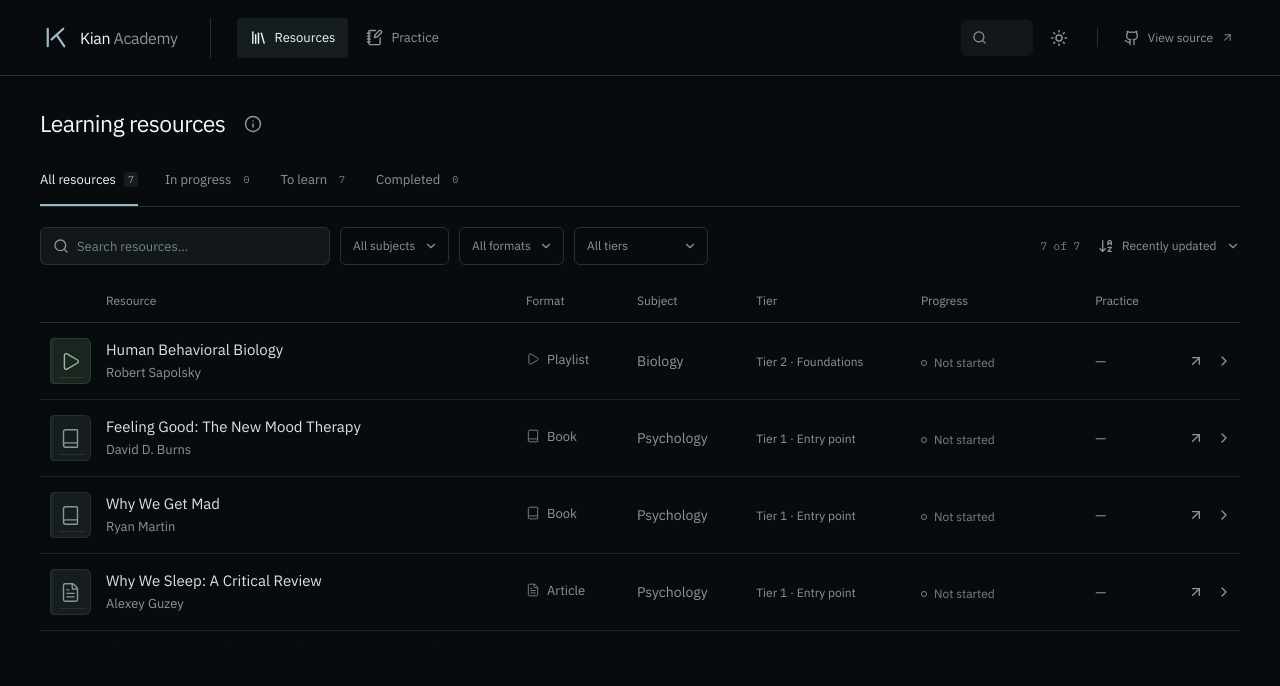
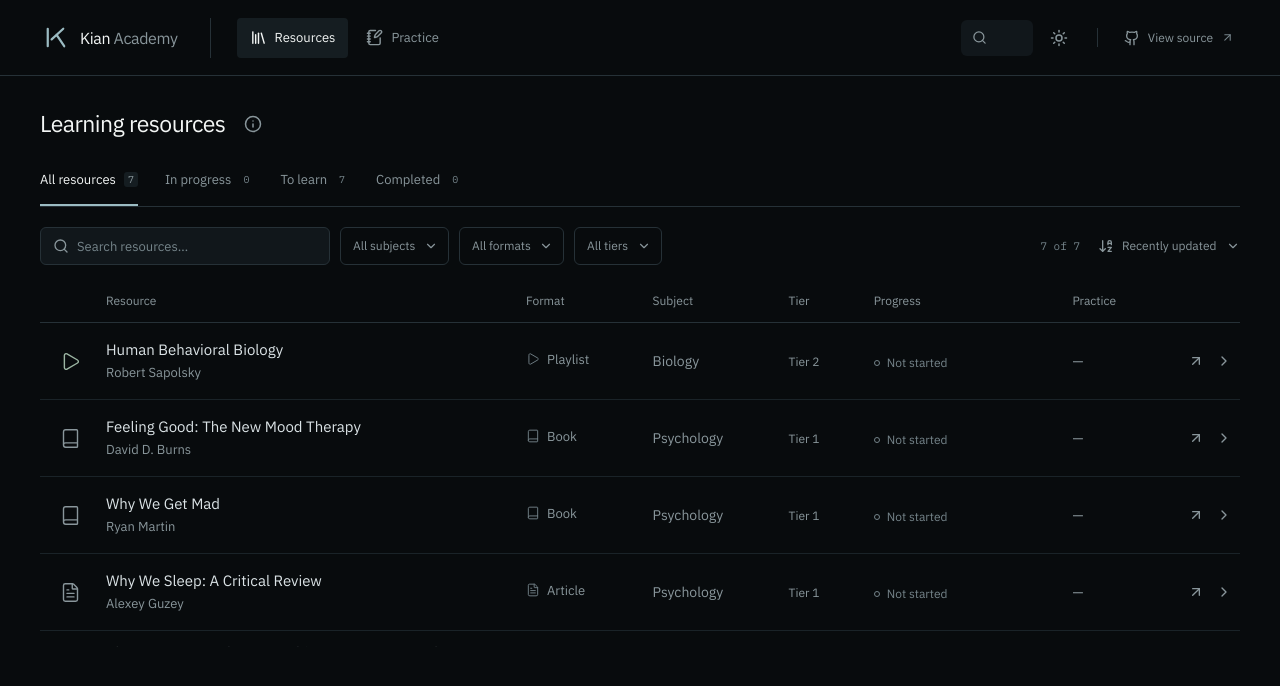
Before and after one commit to KianBahasadri/kian-academy, a React (Vite) app: page / in a window 1280 px wide. Shown: the top 686 px of the page. Built offline with nearby package versions, Linux system fonts and the light colour scheme.

Commit message:
Reduce visual noise in resource tables

```diff
--- a/src/App.tsx
+++ b/src/App.tsx
@@ -107,7 +107,7 @@ export default function App() {
       <div className="toolbar"><div className="search-field"><Search size={16} /><input ref={searchRef} type="search" aria-label={isResources ? 'Search resources' : 'Search practice'} placeholder={isResources ? 'Search resources…' : 'Search published work…'} value={filters.search} onChange={event => updateFilters({ search: event.target.value })} />{filters.search && <button type="button" className="clear-search" aria-label="Clear search" onClick={() => { updateFilters({ search: '' }); searchRef.current?.focus(); }}><X size={13} /></button>}</div>
         <Select label="Filter by subject" value={filters.subject} onChange={subject => updateFilters({ subject })}><option value="all">All subjects</option>{subjectOptions.map(subject => <option key={subject}>{subject}</option>)}</Select>
         <Select label="Filter by format" value={filters.format} onChange={format => updateFilters({ format })}><option value="all">All formats</option>{(isResources ? resourceFormats : practiceFormats).map(format => <option key={format}>{format}</option>)}</Select>
-        {isResources && <Select label="Filter by tier" value={filters.tier} onChange={tier => updateFilters({ tier })} className="tier-filter"><option value="all">All tiers</option>{resourceTiers.map(tier => <option key={tier.value} value={tier.value}>{tier.value} · {tier.name}</option>)}</Select>}
+        {isResources && <Select label="Filter by tier" value={filters.tier} onChange={tier => updateFilters({ tier })} className="tier-filter"><option value="all">All tiers</option>{resourceTiers.map(tier => <option key={tier.value} value={tier.value}>Tier {tier.value}</option>)}</Select>}
         {!isResources && library.practice.length > 0 && <Select label="Filter by resource" value={filters.resource} onChange={resource => updateFilters({ resource })} className="resource-filter"><option value="all">All resources</option><option value="independent">Independent practice</option>{library.resources.map(resource => <option value={resource.id} key={resource.id}>{resource.title}</option>)}</Select>}
         {hasFilters && <button type="button" className="button quiet small-button reset-filters" onClick={clearFilters}><X size={13} />Clear</button>}
         <div className="toolbar-end"><span className="result-count" aria-live="polite">{visible.length} of {collection.length}</span><span className="sort-control"><ArrowDownAZ size={16} /><Select label="Sort collection" value={filters.sort} onChange={sort => updateFilters({ sort })}><option value="recent">Recently updated</option><option value="title">Title, A–Z</option>{isResources && <><option value="tier">Tier, 1–5</option><option value="progress">Progress</option></>}</Select></span></div>
--- a/src/components/CollectionInfo.tsx
+++ b/src/components/CollectionInfo.tsx
@@ -13,7 +13,7 @@ export function CollectionInfo({ collection, onClose }: { collection: 'resources
         <p>To learn means not started, In progress shows ongoing learning, and Completed means finished. Progress and notes reflect Kian’s published updates.</p>
         <h3>Resource tiers</h3>
         <p>Tiers describe the intended audience and assumed knowledge, independently of learning progress.</p>
-        <dl className="tier-legend">{resourceTiers.map(tier => <div key={tier.value}><dt>Tier {tier.value} · {tier.name}</dt><dd>{tier.description}</dd></div>)}</dl>
+        <dl className="tier-legend">{resourceTiers.map(tier => <div key={tier.value}><dt>Tier {tier.value}</dt><dd>{tier.description}</dd></div>)}</dl>
       </> : <>
         <p>Kian’s own essays, videos, projects, and notes, created while learning.</p>
         <h3>Browsing</h3>
--- a/src/components/ui.tsx
+++ b/src/components/ui.tsx
@@ -2,7 +2,6 @@ import { useEffect, useId, useRef } from 'react';
 import type { ReactNode } from 'react';
 import { Book, BookOpen, Check, ChevronDown, Code2, FileText, GraduationCap, Link2, NotebookPen, Play, Video, X } from 'lucide-react';
 import type { LucideIcon } from 'lucide-react';
-import { resourceTiers } from '../model';
 import type { ResourceTier } from '../model';
 
 const formatIcons: Record<string, LucideIcon> = {
@@ -26,7 +25,7 @@ export function Status({ value }: { value: string }) {
 }
 
 export function Tier({ value }: { value: ResourceTier }) {
-  return <span className="tier-label">Tier {value} · {resourceTiers[value - 1].name}</span>;
+  return <span className="tier-label">Tier {value}</span>;
 }
 
 export function Select({ label, value, onChange, children, className = '' }: { label: string; value: string; onChange: (value: string) => void; children: ReactNode; className?: string }) {
--- a/src/model.ts
+++ b/src/model.ts
@@ -1,11 +1,11 @@
 export const resourceFormats = ['Playlist', 'Course', 'Book', 'Textbook', 'Article', 'Other'] as const;
 export const practiceFormats = ['Essay', 'Video', 'Project', 'Notes', 'Other'] as const;
 export const resourceTiers = [
-  { value: 1, name: 'Entry point', description: 'Made for a general reader. No prior study, no university background, and a manageable scope for independent learning.' },
-  { value: 2, name: 'Foundations', description: 'Builds on entry-level familiarity with the topic.' },
-  { value: 3, name: 'Intermediate', description: 'Assumes established foundations and broader relevant reading.' },
-  { value: 4, name: 'Advanced', description: 'Assumes substantial knowledge of the subject and its methods.' },
-  { value: 5, name: 'Specialist', description: 'Written for specialists in a narrow area, beyond general expertise in the wider discipline.' },
+  { value: 1, description: 'Made for a general reader. No prior study, no university background, and a manageable scope for independent learning.' },
+  { value: 2, description: 'Builds on entry-level familiarity with the topic.' },
+  { value: 3, description: 'Assumes established foundations and broader relevant reading.' },
+  { value: 4, description: 'Assumes substantial knowledge of the subject and its methods.' },
+  { value: 5, description: 'Written for specialists in a narrow area, beyond general expertise in the wider discipline.' },
 ] as const;
 
 export type ResourceFormat = typeof resourceFormats[number];
--- a/src/styles.css
+++ b/src/styles.css
@@ -195,6 +195,8 @@ main:focus { outline: none; }
 .resource-mark.sand { background: var(--sand-soft); color: var(--sand); }
 .resource-mark.green { background: var(--green-soft); color: var(--green); }
 .resource-mark.large { width: 52px; height: 60px; border-radius: 5px 7px 7px 5px; }
+.collection-table .resource-mark { background: transparent; border: 0; border-radius: 0; box-shadow: none; }
+.collection-table .resource-mark::after { display: none; }
 .format-label { display: inline-flex; align-items: center; gap: 7px; color: var(--muted); white-space: nowrap; font-size: 13px; }
 .format-label > svg { color: var(--faint); }
 .subject-cell { color: var(--muted); white-space: nowrap; }
```
Also changed, not shown: data/README.md, 2 other files (tests, documents, lock files or other folders).
